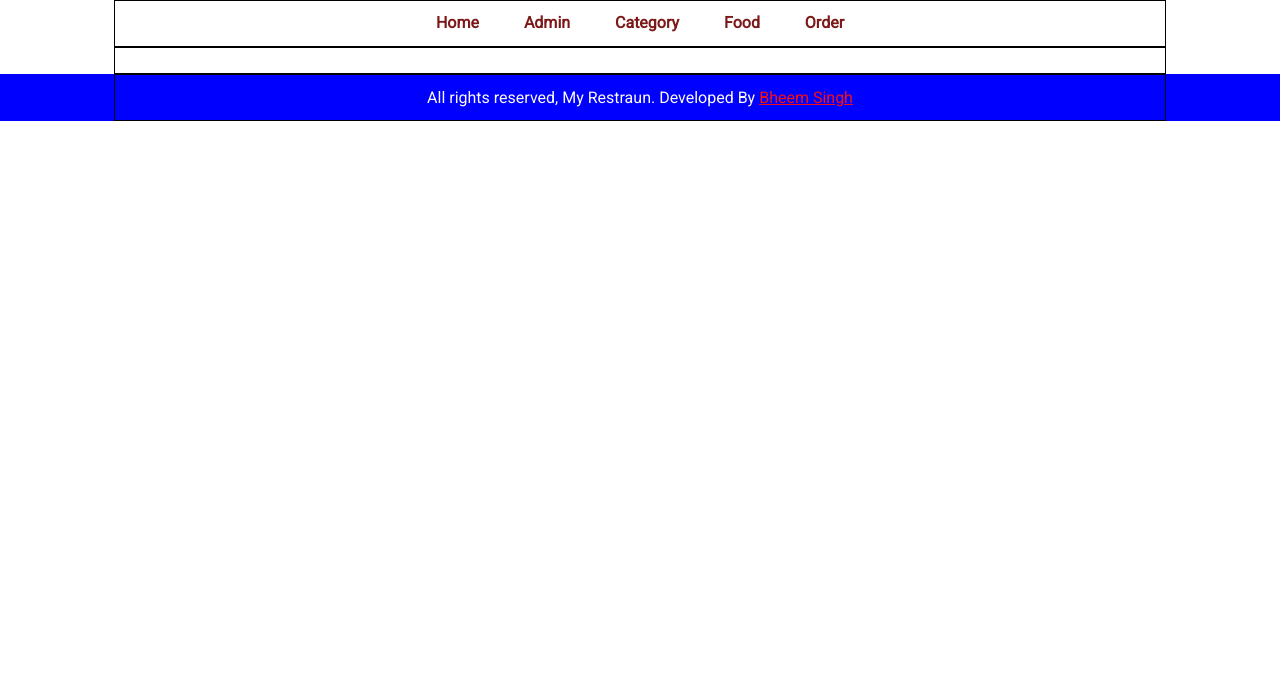
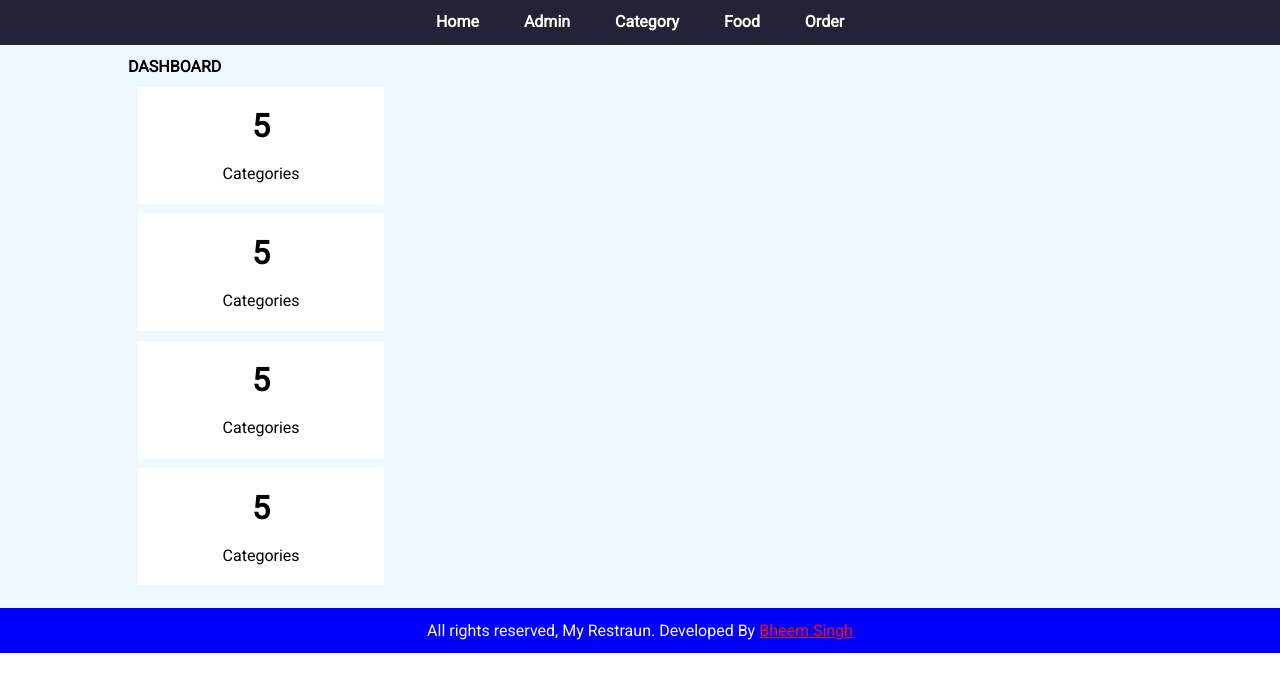
Before and after one commit to Bimlendu-Singh/MyRestraun, a PHP site: page /admin/index.php in a window 1280 px wide. Shown: the top 692 px of the page. Run offline with PHP 8.4, Linux system fonts and the light colour scheme; some web fonts are replaced.

Commit message:
Dashboard added

```diff
--- a/admin/index.php
+++ b/admin/index.php
@@ -30,7 +30,39 @@
 <!-- Menu content Section Starts Here  -->
 <div class="main-content">
     <div class="wrapper">
+        <strong>DASHBOARD</strong>
 
+        <div class="col-4 text-allign-center">
+
+            <h1>5</h1>
+            <br>
+            Categories
+
+        </div>
+
+        <div class="col-4 text-allign-center">
+
+            <h1>5</h1>
+            <br>
+            Categories
+
+        </div>
+
+        <div class="col-4 text-allign-center">
+
+            <h1>5</h1>
+            <br>
+            Categories
+
+        </div>
+
+        <div class="col-4 text-allign-center">
+
+            <h1>5</h1>
+            <br>
+            Categories
+
+        </div>
     </div>
 </div>
 <!-- Menu content Section Ends Here  -->
--- a/css/admin.css
+++ b/css/admin.css
@@ -19,13 +19,17 @@
 }
 
 .wrapper {
-  border: 1px solid black;
+  /* border: 1px solid black; */
   padding: 1%;
   width: 80%;
   margin: 0 auto;
 }
 
 /***************** Css for Menu section starts here ****************************/
+
+.menu {
+  background-color: rgb(35, 35, 54);
+}
 
 /* It will remove the black dot line from the ul */
 .menu ul li {
@@ -40,13 +44,27 @@
 }
 
 .wrapper ul li a {
-  text-decoration: none;
-  color: rgb(124, 24, 24);
+  text-decoration: none; /* It will remove the underscore below the ul li of nav bar or menu section*/
+  color: rgb(255, 255, 255);
 }
 
 .wrapper ul li a:hover {
   color: rgb(245, 242, 45);
   font-size: 18px;
+}
+
+/***************** Css for main-content starts here ****************************/
+
+.main-content {
+  /* margin: 1% 0; */
+  background-color: aliceblue;
+}
+
+.col-4 {
+  width: 20%;
+  background-color: white;
+  margin: 1%;
+  padding: 2%;
 }
 
 /***************** Css for footer ****************************/
```
